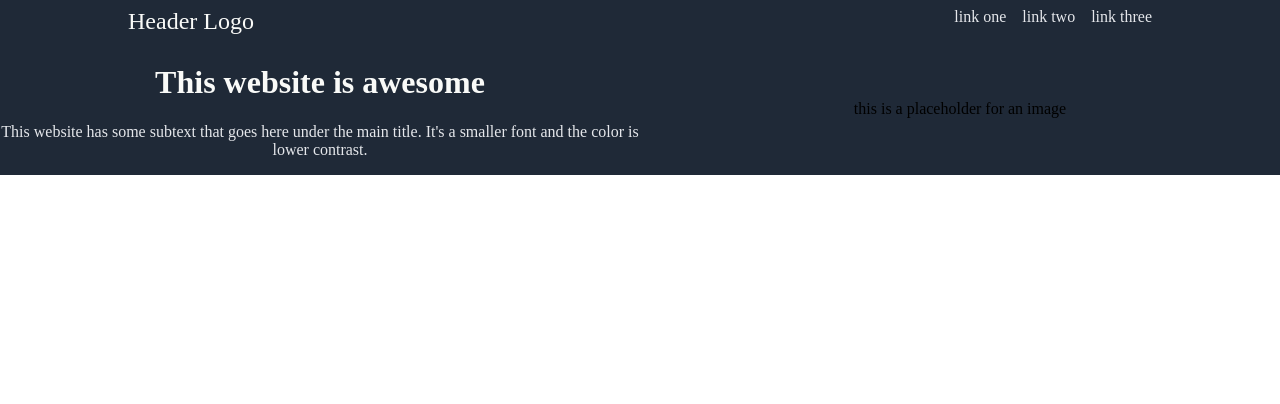
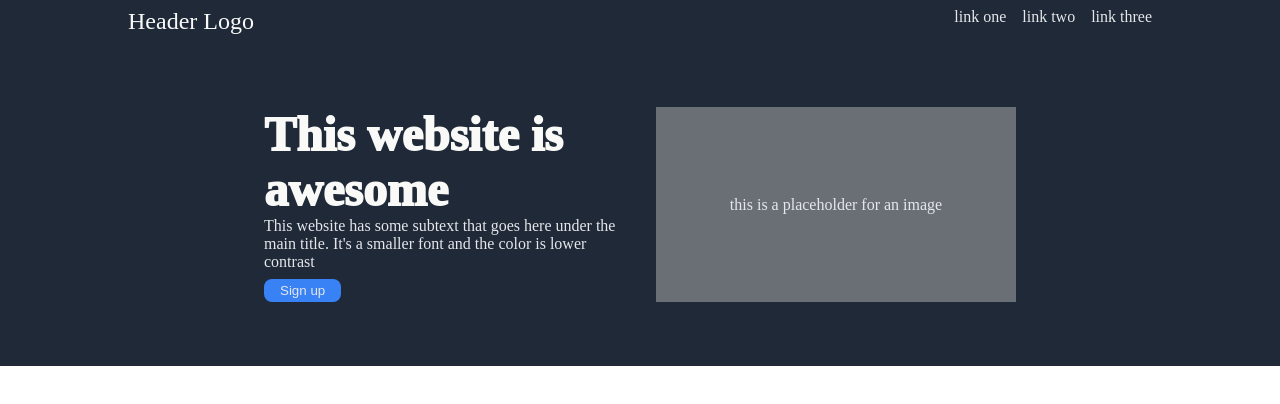
Before and after one commit to TrevorJolie/odin-landing, a plain HTML site: page index.html in a window 1280 px wide. Drawn offline with Linux system fonts and the light colour scheme.

Commit message:
Finish hero/header style for now

```diff
--- a/index.html
+++ b/index.html
@@ -18,7 +18,8 @@
   <div class="hero">
     <div class="title">
       <h1>This website is awesome</h1>
-      <p>This website has some subtext that goes here under the main title. It's a smaller font and the color is lower contrast.</p>
+      <p>This website has some subtext that goes here under the main title. It's a smaller font and the color is lower contrast</p>
+      <button type="button" value="Sign up"><a href="">Sign up</a></button>
     </div>
     <div class="placeholder">this is a placeholder for an image</div>
   </div>
--- a/style.css
+++ b/style.css
@@ -38,17 +38,39 @@ a {
   align-items: center;
   justify-content: center;
   background-color: #1F2937;
+  padding: 64px;
+  gap: 32px;
 }
 
 .hero div {
-  flex: 1 1 0;
-  text-align: center;
+  flex: 0 1 360px
 }
 
 h1 {
   color: #F9FAF8;
+  font-size: 48px;
+  font-weight: 1000;
+  margin: 0;
 }
 
 p {
   color: #E5E7EB;
+  margin: 0;
 }
+
+button, .call {
+  background-color: #3882F6;
+  padding: 4px 16px;
+  border-radius: 8px;
+  border: none;
+  margin-top: 8px;
+}
+
+.placeholder {
+  background-color: #9d9fa397;
+  align-self: stretch;
+  display: flex;
+  align-items: center;
+  justify-content: center;
+  color: #E5E7EB;
+}
```
